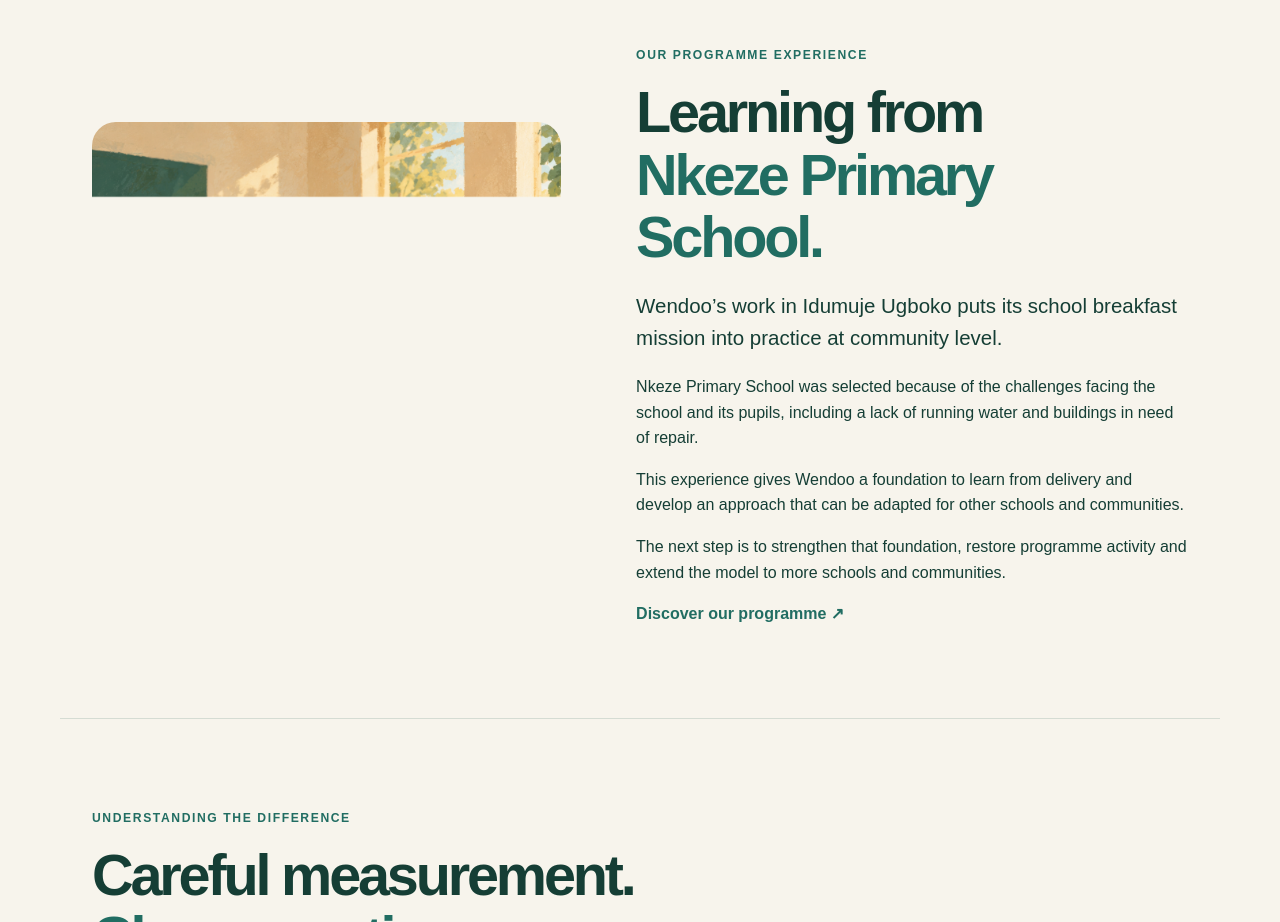
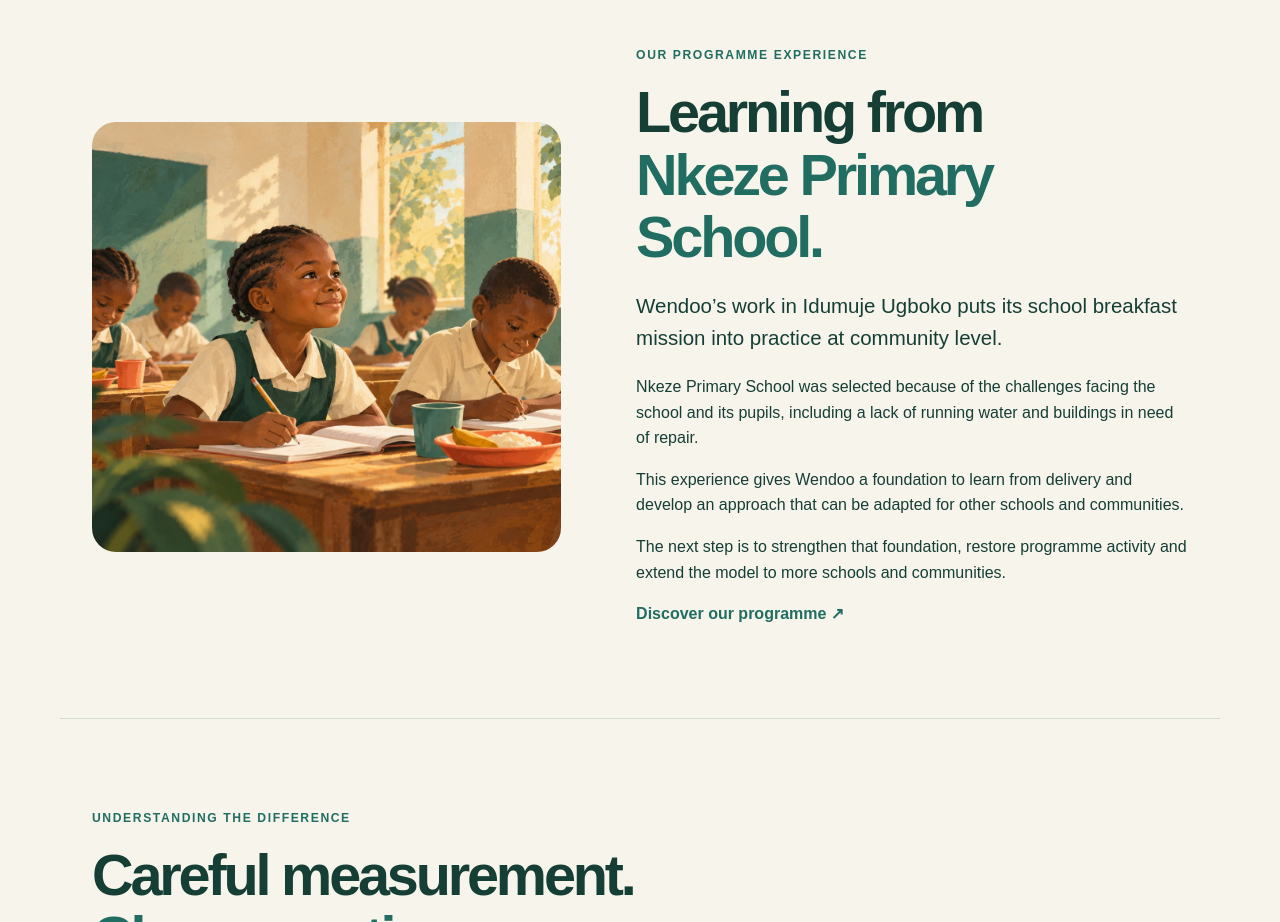
Before and after one commit to Rexdomine/wendoo-ngo, a website: page our-impact.html in a window 1280 px wide. Shown: the part 2580-3502 px from the top of the page. Drawn offline with Linux system fonts and the light colour scheme; no server answers.

Commit message:
Deliver original Impact image reliably in preview

```diff
--- a/our-impact.html
+++ b/our-impact.html
@@ -12,7 +12,6 @@
   <link rel="stylesheet" href="/our-impact.css" />
   <link rel="stylesheet" href="/theme.css?v=mobile-overlay-v6" />
   <script defer src="/mobile-menu.js?v=mobile-overlay-v4"></script>
-  <script defer src="/image-loader.js"></script>
 </head>
 <body class="impact-page">
   <a class="skip-link" href="#main">Skip to content</a>
@@ -53,7 +52,7 @@
       <div class="impact-statistics-copy"><p class="section-lede">Launched in February 2023, the Wendoo School Breakfast Empowerment Initiative supported 244 children at Nkeze Primary School, providing nutritious breakfasts twice a week over two school terms.</p><p class="impact-statistics-close">Every figure represents a child, a meal, a school day and an opportunity to learn.</p></div>
     </section>
     <section class="impact-story section-wrap" id="programme-experience" aria-labelledby="story-title">
-      <figure class="impact-story-photo"><img src="/assets/impact-classroom-learning.png" data-image-parts="/assets/image-fragments/impact-classroom-learning.part-aa,/assets/image-fragments/impact-classroom-learning.part-ab,/assets/image-fragments/impact-classroom-learning.part-ac,/assets/image-fragments/impact-classroom-learning.part-ad,/assets/image-fragments/impact-classroom-learning.part-ae" data-image-type="image/png" alt="Schoolchildren learning in a sunlit classroom with breakfast on the desk" width="1448" height="1086" loading="lazy" /></figure>
+      <figure class="impact-story-photo"><img src="/assets/impact-classroom-learning.jpg" alt="Schoolchildren learning in a sunlit classroom with breakfast on the desk" width="1448" height="1086" loading="lazy" /></figure>
       <div><p class="eyebrow">Our programme experience</p><h2 id="story-title">Learning from<br /><span>Nkeze Primary School.</span></h2>
         <p class="section-lede">Wendoo’s work in Idumuje Ugboko puts its school breakfast mission into practice at community level.</p>
         <p>Nkeze Primary School was selected because of the challenges facing the school and its pupils, including a lack of running water and buildings in need of repair.</p>
```
Also changed, not shown: assets/impact-classroom-learning.jpg (added).
